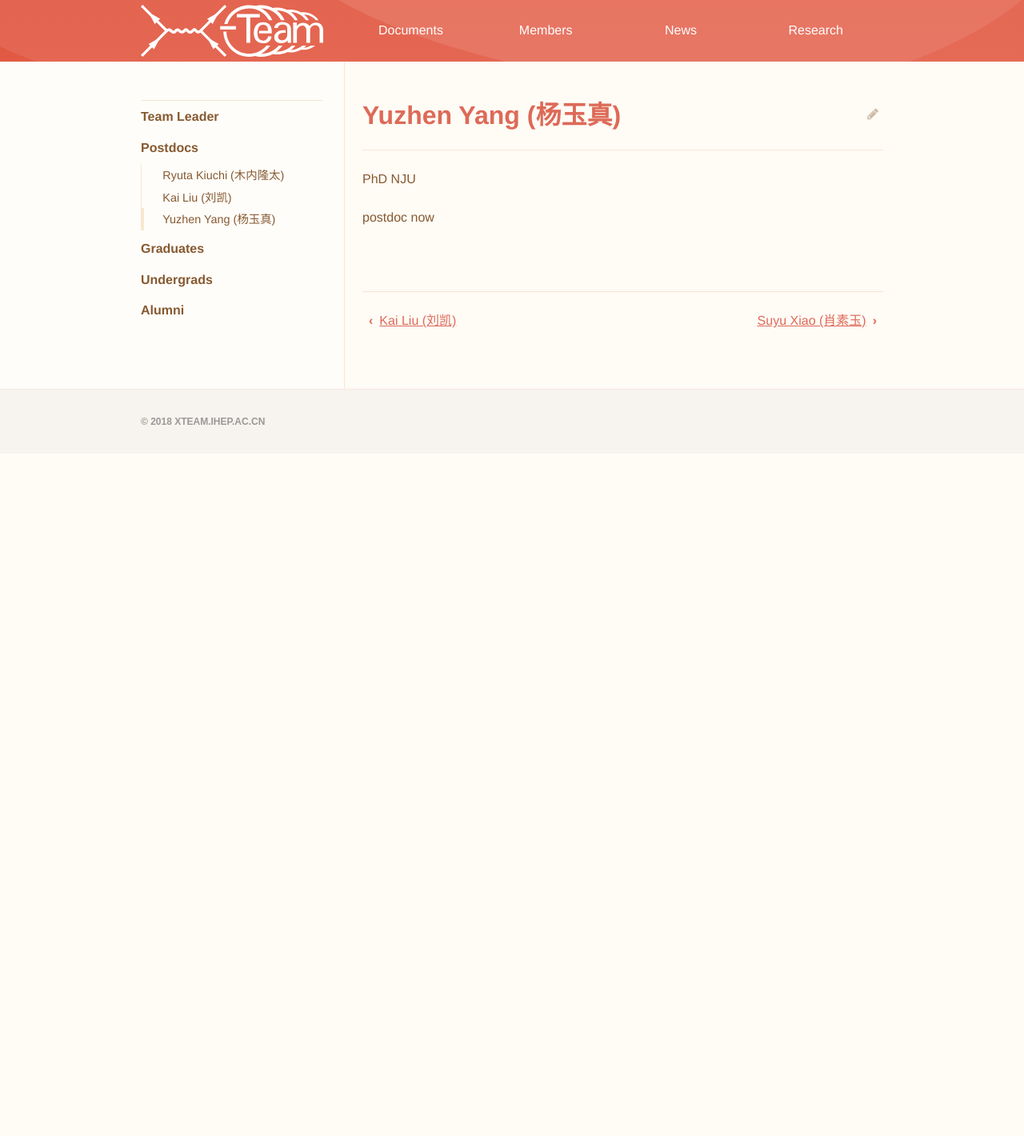
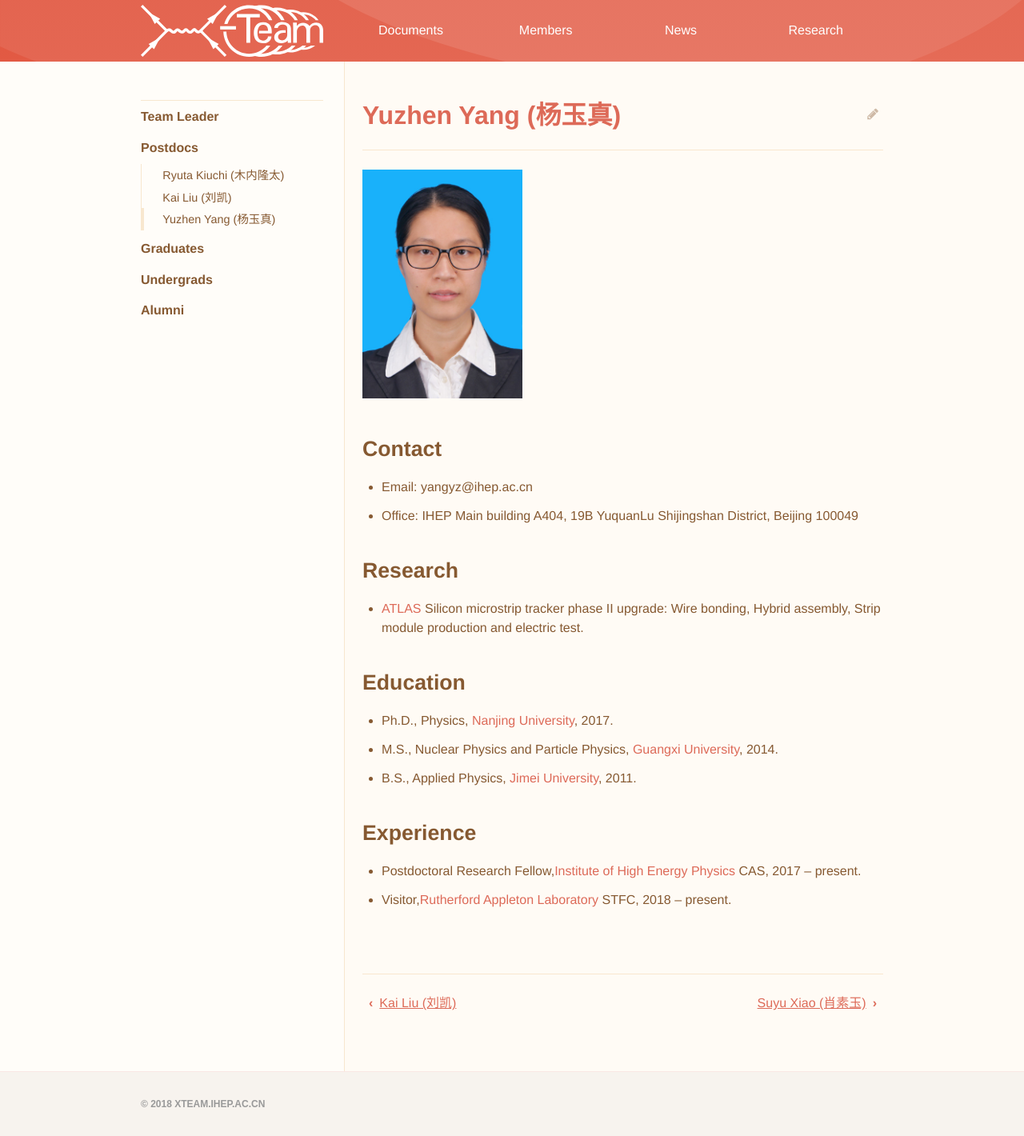
Before and after one commit to dt-np/xteam, a Jekyll site: the page built from _members/Yuzhen_Yang.md, in a window 1280 px wide. Shown: the whole page at 80% size. Built offline with Jekyll 4.4.1, drawn with Linux system fonts in a browser that asks for light colours; before the commit the page ends 900 px from its top, so only the background shows below that.

Commit message:
update Yuzhen info

```diff
--- a/_members/Yuzhen_Yang.md
+++ b/_members/Yuzhen_Yang.md
@@ -2,6 +2,21 @@
 title: Yuzhen Yang (杨玉真)
 ---
 
-PhD NJU
+<img src="/images/Yuzhen_Yang.jpg" width="200"/>
 
-postdoc now
+## Contact
+- Email: yangyz@ihep.ac.cn
+- Office: IHEP Main building A404, 19B YuquanLu Shijingshan District, Beijing 100049
+
+## Research
+- [ATLAS](http://atlas.cern) Silicon microstrip tracker phase II upgrade: Wire bonding, Hybrid assembly, Strip module production and electric test.
+
+## Education
+- Ph.D., Physics, [Nanjing University](http://www.nju.edu.cn), 2017.
+- M.S., Nuclear Physics and Particle Physics, [Guangxi University](http://www.gxu.edu.cn), 2014.
+- B.S., Applied Physics, [Jimei University](http://www.jmu.edu.cn), 2011.
+
+## Experience
+
+- Postdoctoral Research Fellow,[Institute of High Energy Physics](http://www.ihep.cas.cn) CAS, 2017 – present.
+- Visitor,[Rutherford Appleton Laboratory](https://stfc.ukri.org/about-us/where-we-work/rutherford-appleton-laboratory/) STFC, 2018 – present.
```
Also changed, not shown: images/Yuzhen_Yang.jpg (added).
